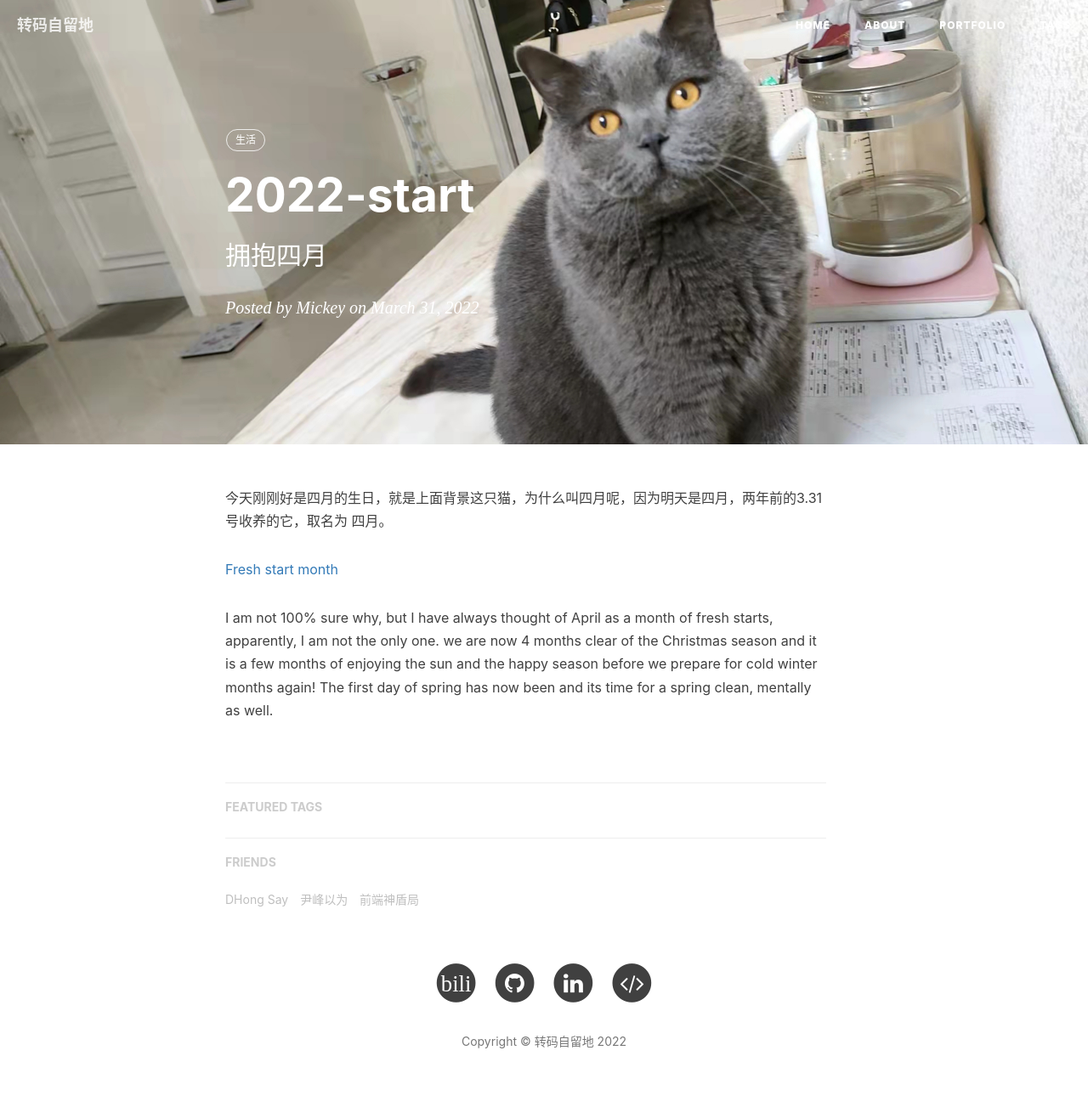
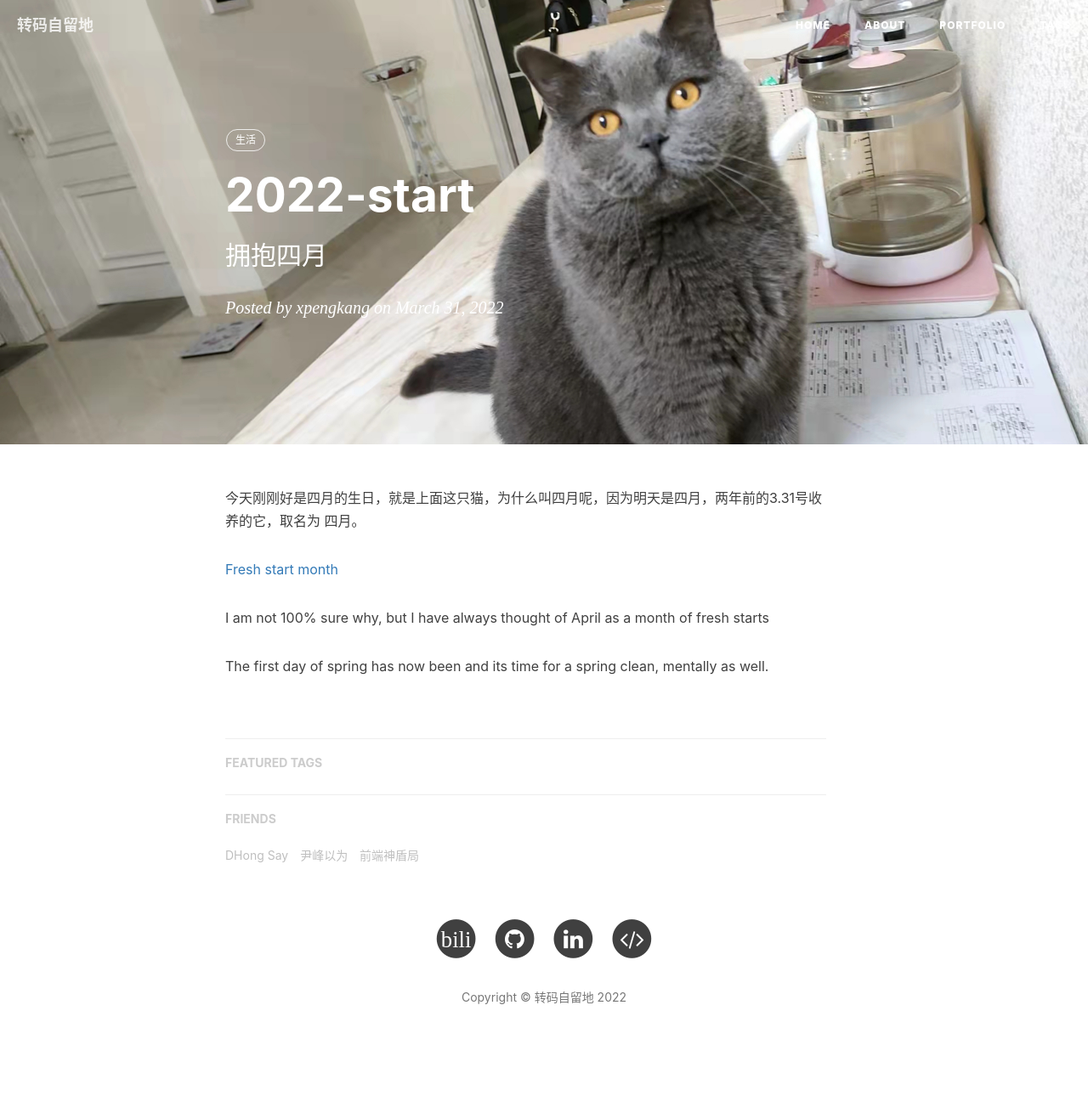
Before and after one commit to Shuxin-Li/Shuxin-Li.github.io, a Jekyll site: the page built from _posts/2022-03-31-2022-start.md, in a window 1280 px wide. Shown: the whole page at 85% size. Built offline with Jekyll 4.4.1, drawn with Linux system fonts in a browser that asks for light colours; nearby versions of some CDN libraries; comment, search, counter and statistics services are not loaded; after the commit the page ends 1251 px from its top, so only the background shows below that.

Commit message:
spring is coming

```diff
--- a/_posts/2022-03-31-2022-start.md
+++ b/_posts/2022-03-31-2022-start.md
@@ -3,14 +3,16 @@ layout:     post
 title:      "2022-start"
 subtitle:   "拥抱四月"
 date:       2022-03-31 21:50:00
-author:     "Mickey"
+author:     "xpengkang"
 header-img: "img/post-bg-april.jpg"
 tags:
     - 生活
 ---
 
-今天刚刚好是四月的生日，就是上面背景这只猫，为什么叫四月呢，因为明天是四月，两年前的3.31号收养的它，取名为 四月。
+今天刚刚好是四月的生日，就是上面这只猫，为什么叫四月呢，因为明天是四月，两年前的3.31号收养的它，取名为 四月。
 
 [Fresh start month](https://www.alexajade.co.uk/10-reasons-to-love-april/)
 
-I am not 100% sure why, but I have always thought of April as a month of fresh starts, apparently, I am not the only one. we are now 4 months clear of the Christmas season and it is a few months of enjoying the sun and the happy season before we prepare for cold winter months again! The first day of spring has now been and its time for a spring clean, mentally as well.
+I am not 100% sure why, but I have always thought of April as a month of fresh starts
+
+The first day of spring has now been and its time for a spring clean, mentally as well.
```
